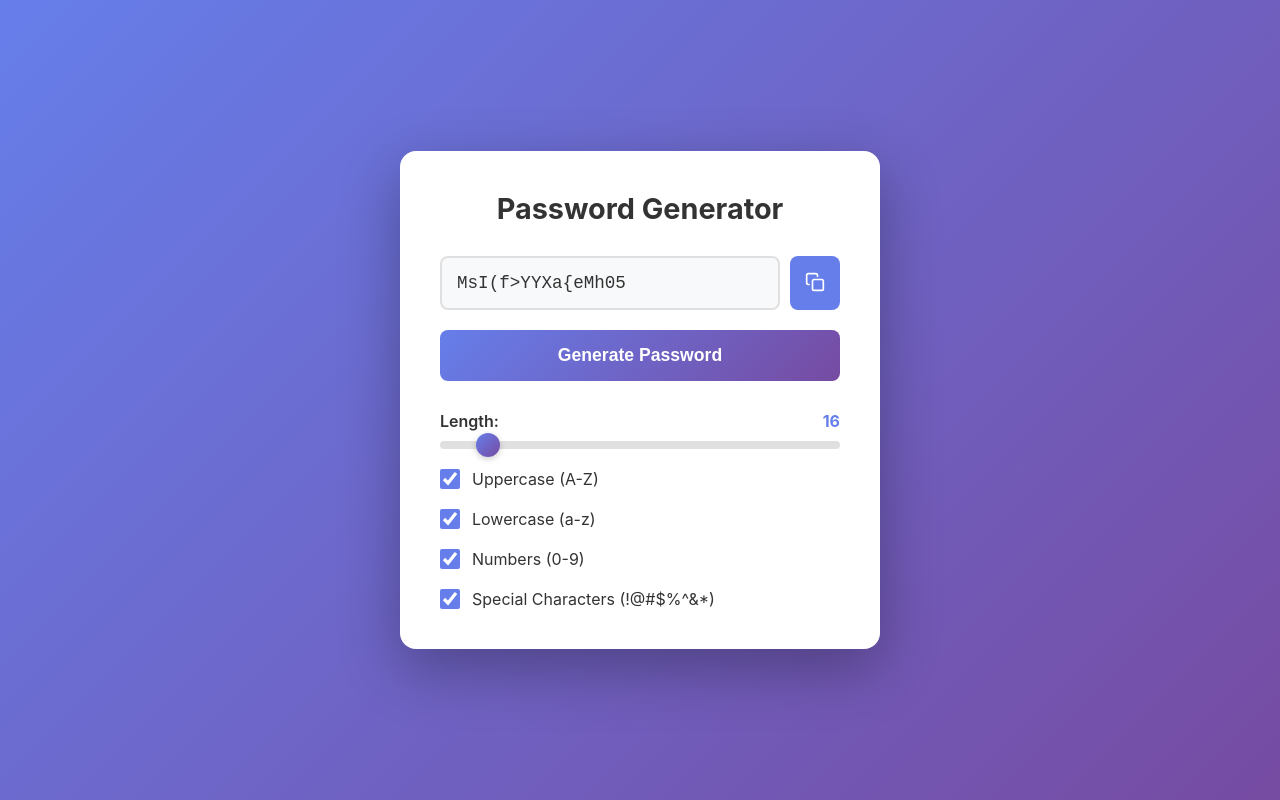
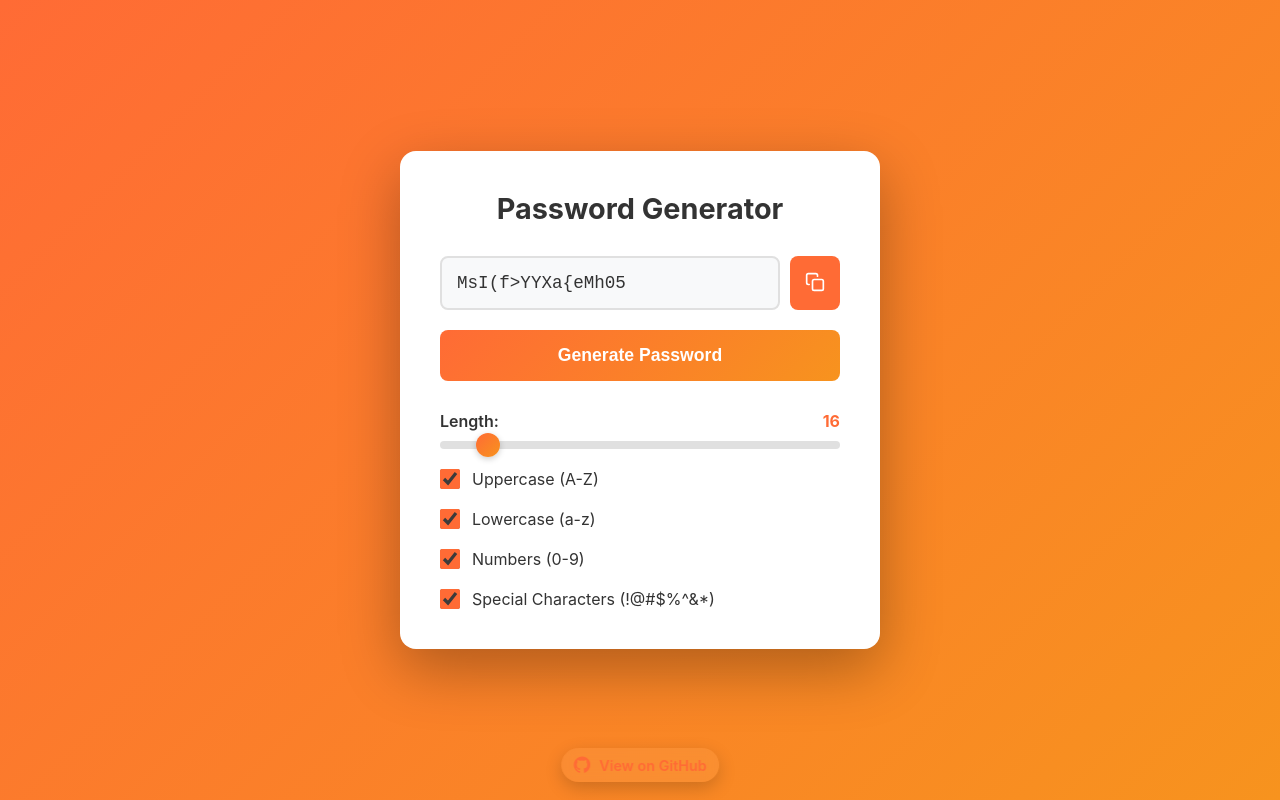
Before and after one commit to ExXTreMe315/password-generator, a plain HTML site: page index.html in a window 1280 px wide. Drawn offline with Linux system fonts and the light colour scheme.

Commit message:
add github link and change theme

```diff
--- a/index.html
+++ b/index.html
@@ -58,6 +58,15 @@
         </div>
     </div>
 
+    <footer class="footer footer-bottom" aria-label="GitHub repository link">
+        <a href="https://github.com/ExXTreMe315/password-generator" target="_blank" rel="noopener noreferrer" class="footer-link">
+            <svg xmlns="http://www.w3.org/2000/svg" viewBox="0 0 24 24" fill="currentColor" aria-hidden="true">
+                <path d="M12 .5C5.73.5.75 5.48.75 11.75c0 4.9 3.17 9.06 7.57 10.53.55.1.75-.24.75-.53v-1.86c-3.08.67-3.73-1.47-3.73-1.47-.5-1.27-1.22-1.61-1.22-1.61-.99-.68.08-.67.08-.67 1.1.08 1.68 1.13 1.68 1.13.98 1.67 2.57 1.19 3.2.91.1-.71.38-1.19.69-1.46-2.46-.28-5.05-1.23-5.05-5.48 0-1.21.43-2.2 1.13-2.98-.11-.28-.49-1.42.11-2.96 0 0 .92-.29 3.02 1.13a10.5 10.5 0 0 1 5.5 0c2.09-1.42 3.01-1.13 3.01-1.13.6 1.54.22 2.68.11 2.96.7.78 1.13 1.77 1.13 2.98 0 4.26-2.6 5.2-5.08 5.47.39.34.73 1.02.73 2.06v3.05c0 .3.2.64.76.53 4.4-1.47 7.56-5.63 7.56-10.53C23.25 5.48 18.27.5 12 .5z"/>
+            </svg>
+            <span>View on GitHub</span>
+        </a>
+    </footer>
+
     <script src="script.js"></script>
 </body>
 </html>
--- a/style.css
+++ b/style.css
@@ -6,7 +6,7 @@
 
 body {
     font-family: -apple-system, BlinkMacSystemFont, 'Segoe UI', Roboto, Oxygen, Ubuntu, Cantarell, sans-serif;
-    background: linear-gradient(135deg, #667eea 0%, #764ba2 100%);
+    background: linear-gradient(135deg, #ff6b35 0%, #f7931e 100%);
     min-height: 100vh;
     display: flex;
     justify-content: center;
@@ -50,12 +50,12 @@ h1 {
 }
 
 .password-display input:focus {
-    border-color: #667eea;
+    border-color: #ff6b35;
 }
 
 .password-display button {
     padding: 15px;
-    background: #667eea;
+    background: #ff6b35;
     color: white;
     border: none;
     border-radius: 8px;
@@ -64,7 +64,7 @@ h1 {
 }
 
 .password-display button:hover {
-    background: #5a6fd6;
+    background: #e55a1f;
 }
 
 .password-display button:active {
@@ -76,7 +76,7 @@ h1 {
     padding: 15px;
     font-size: 1.1rem;
     font-weight: 600;
-    background: linear-gradient(135deg, #667eea 0%, #764ba2 100%);
+    background: linear-gradient(135deg, #ff6b35 0%, #f7931e 100%);
     color: white;
     border: none;
     border-radius: 8px;
@@ -113,7 +113,7 @@ h1 {
 }
 
 .slider-container label span {
-    color: #667eea;
+    color: #ff6b35;
     font-weight: 700;
 }
 
@@ -133,7 +133,7 @@ h1 {
     width: 24px;
     height: 24px;
     border-radius: 50%;
-    background: linear-gradient(135deg, #667eea 0%, #764ba2 100%);
+    background: linear-gradient(135deg, #ff6b35 0%, #f7931e 100%);
     cursor: pointer;
     box-shadow: 0 2px 6px rgba(0, 0, 0, 0.2);
     transition: transform 0.1s;
@@ -147,7 +147,7 @@ h1 {
     width: 24px;
     height: 24px;
     border-radius: 50%;
-    background: linear-gradient(135deg, #667eea 0%, #764ba2 100%);
+    background: linear-gradient(135deg, #ff6b35 0%, #f7931e 100%);
     cursor: pointer;
     border: none;
     box-shadow: 0 2px 6px rgba(0, 0, 0, 0.2);
@@ -171,7 +171,7 @@ h1 {
 .checkbox-container input[type="checkbox"] {
     width: 20px;
     height: 20px;
-    accent-color: #667eea;
+    accent-color: #ff6b35;
     cursor: pointer;
 }
 
@@ -205,6 +205,77 @@ h1 {
     opacity: 1;
 }
 
+/* Footer */
+.footer {
+    text-align: center;
+    margin-top: 20px;
+}
+.footer a {
+    color: #ff6b35;
+    font-weight: 600;
+    text-decoration: none;
+    display: inline-flex;
+    gap: 8px;
+    align-items: center;
+}
+.footer a svg {
+    fill: currentColor;
+    width: 18px;
+    height: 18px;
+}
+.footer a:hover {
+    text-decoration: underline;
+}
+
+/* Bottom footer style: subtle, centered, slightly transparent */
+.footer-bottom {
+    position: fixed;
+    left: 50%;
+    transform: translateX(-50%);
+    bottom: 18px;
+    z-index: 40;
+    font-size: 0.9rem;
+}
+.footer-link {
+    display: inline-flex;
+    gap: 8px;
+    align-items: center;
+    color: #cfcfcf;
+    background: rgba(255, 255, 255, 0.06);
+    padding: 8px 12px;
+    border-radius: 999px;
+    backdrop-filter: blur(6px);
+    -webkit-backdrop-filter: blur(6px);
+    box-shadow: 0 6px 18px rgba(0,0,0,0.18);
+    text-decoration: none;
+    transition: all 0.3s ease;
+    cursor: pointer;
+}
+.footer-link svg {
+    width: 16px;
+    height: 16px;
+    transition: transform 0.3s ease;
+}
+.footer-link:hover {
+    background: rgba(255, 255, 255, 0.15);
+    color: #ffffff;
+    transform: translateY(-2px);
+    box-shadow: 0 8px 24px rgba(0,0,0,0.25);
+}
+.footer-link:hover svg {
+    transform: scale(1.1);
+}
+
+@media (max-width: 420px) {
+    .footer-bottom {
+        left: 50%;
+        transform: translateX(-50%);
+        bottom: 12px;
+        padding: 7px 10px;
+        font-size: 0.85rem;
+    }
+}
+
 @media (max-width: 480px) {
     .container {
         padding: 25px;
```
